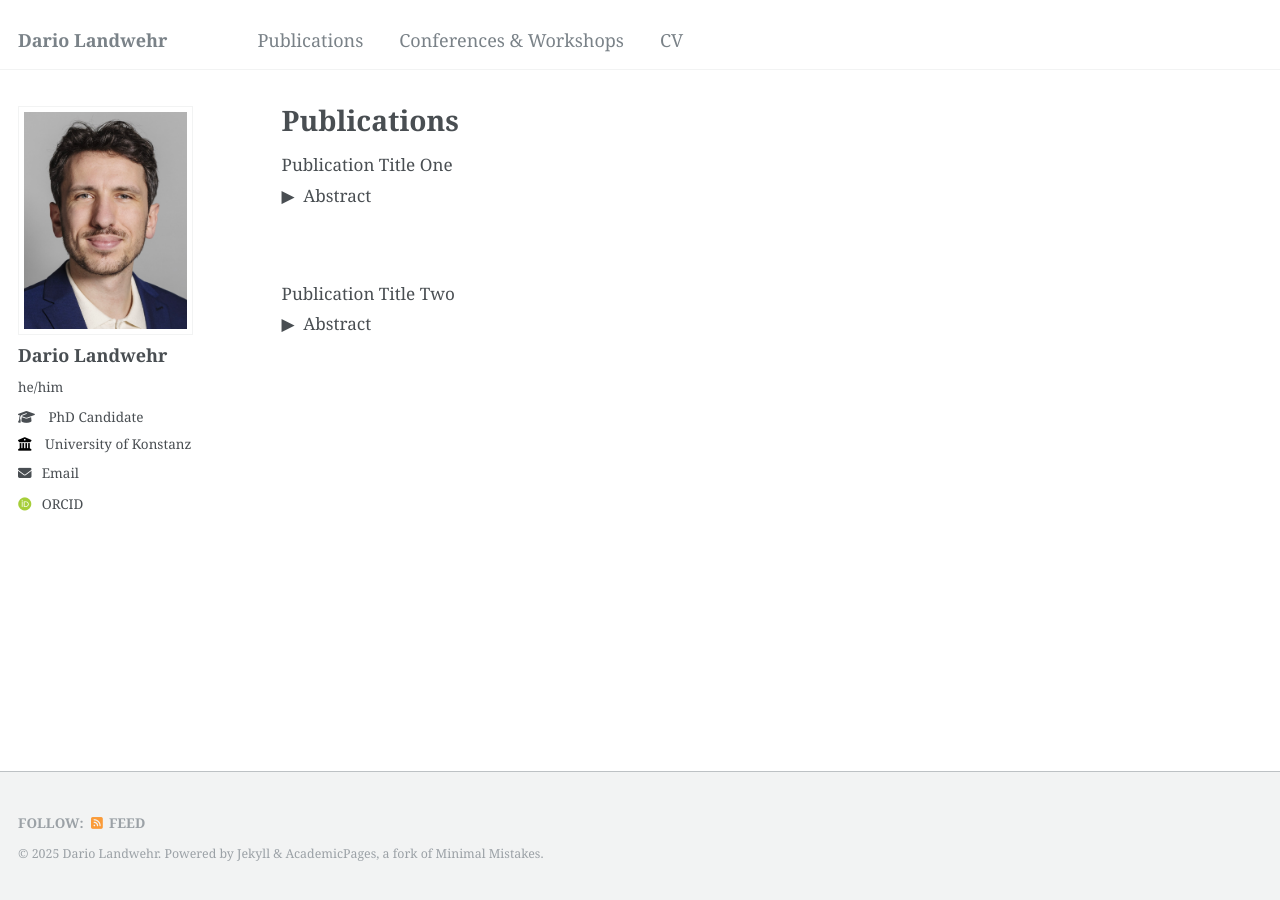
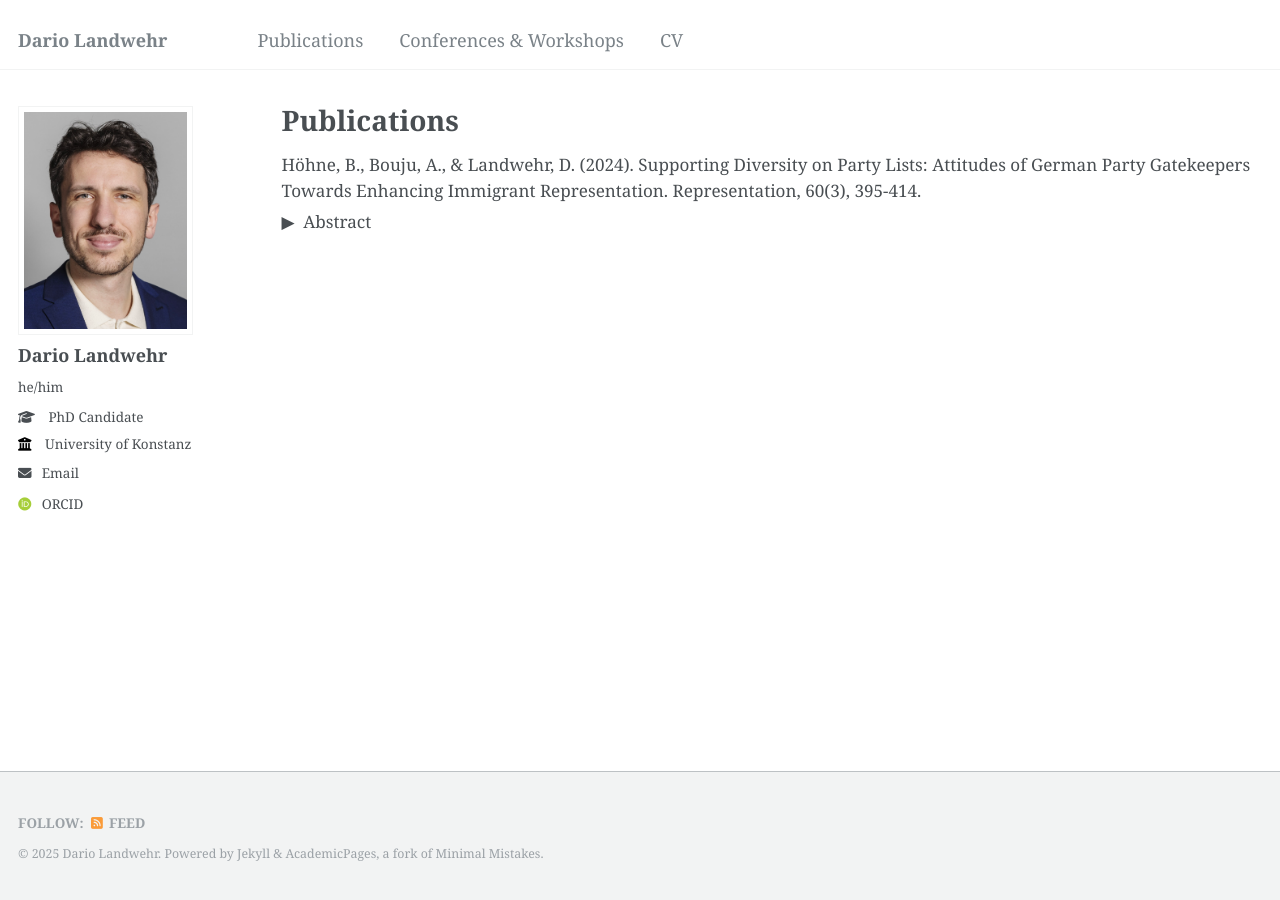
Before and after one commit to DarioLandwehr/DarioLandwehr.github.io, a Jekyll site: the page built from _pages/publications.html, in a window 1280 px wide. Built offline with Jekyll 4.4.1, drawn with Linux system fonts in a browser that asks for light colours; some web fonts are replaced.

Commit message:
Revise publication details and adjust padding
Updated the publication entry with a new title and abstract, and adjusted the padding for better layout.

```diff
--- a/_pages/publications.html
+++ b/_pages/publications.html
@@ -13,7 +13,7 @@ author_profile: true
   <style>
     .publication {
       margin: 1em 0;
-      padding-bottom: 3em;
+      padding-bottom: 2em;
     }
 
     .title {
@@ -53,24 +53,13 @@ author_profile: true
 <body>
 
   <div class="publication">
-    <div class="title">Publication Title One</div>
+    <div class="title">Höhne, B., Bouju, A., & Landwehr, D. (2024). Supporting Diversity on Party Lists: Attitudes of German Party Gatekeepers Towards Enhancing Immigrant Representation. Representation, 60(3), 395-414.</div>
     <div class="toggle-row" onclick="toggleAbstract(this)">
       <span class="arrow">&#9654;</span>
       <span>Abstract</span>
     </div>
     <div class="abstract">
-      This is the abstract for Publication Title One. It provides a summary of the publication's content.
-    </div>
-  </div>
-
-  <div class="publication">
-    <div class="title">Publication Title Two</div>
-    <div class="toggle-row" onclick="toggleAbstract(this)">
-      <span class="arrow">&#9654;</span>
-      <span>Abstract</span>
-    </div>
-    <div class="abstract">
-      This is the abstract for Publication Title Two. It discusses the key findings and significance of the study.
+      Previous studies have found that political parties play a crucial role in explaining why certain minoritised groups are largely excluded from the parliamentary sphere. However, researchers still know relatively little about the specific challenges surrounding the selection of immigrant-origin candidates. There is some understanding of the demand dimension (e.g. aspiring migrants’ lack of political resources), but not much has been discovered about the selection dimension thus far. This paper provides insights into party gatekeepers’ attitudes toward the migration issue in candidate selection. Our work focuses on Germany, where over a quarter of the population has a ‘migration background,’ but these groups are significantly underrepresented in parliaments. Our findings draw from large-scale survey data collected at seven parties’ nomination conferences for the 2017 Bundestag election. We conducted binary-logistical regressions to analyse how selecting party members’ attitudes and social characteristics affect their support for balancing state lists. Our results show that the gatekeepers’ hierarchical position within their parties (as grassroots or members of the party elite) has no impact on their support for increasing diversity. It is rather gatekeepers’ ideological self-positioning, gender and general sensitivity toward politically marginalised groups that have a significant impact on their support for the migration issue.
     </div>
   </div>
 
```
